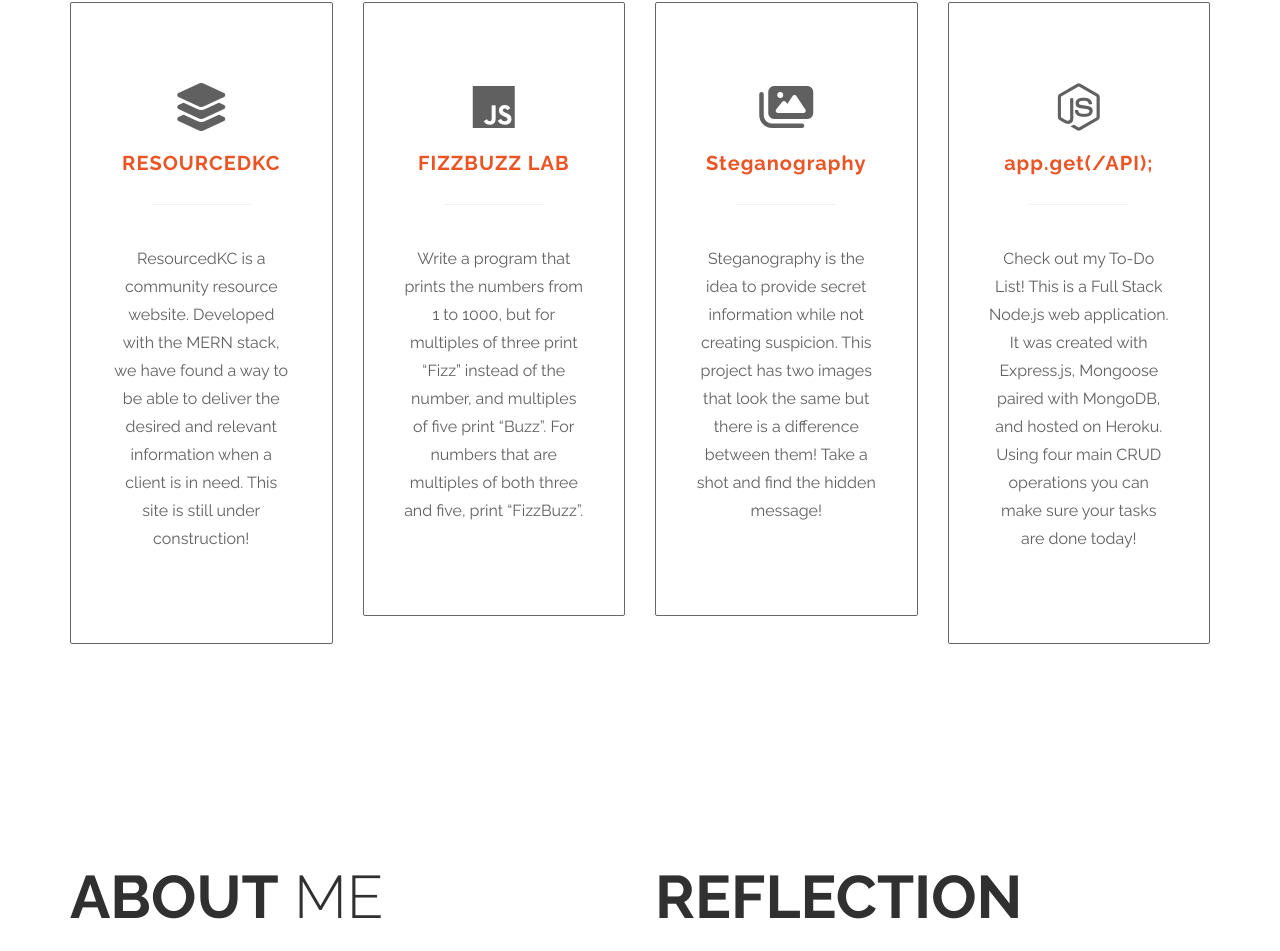
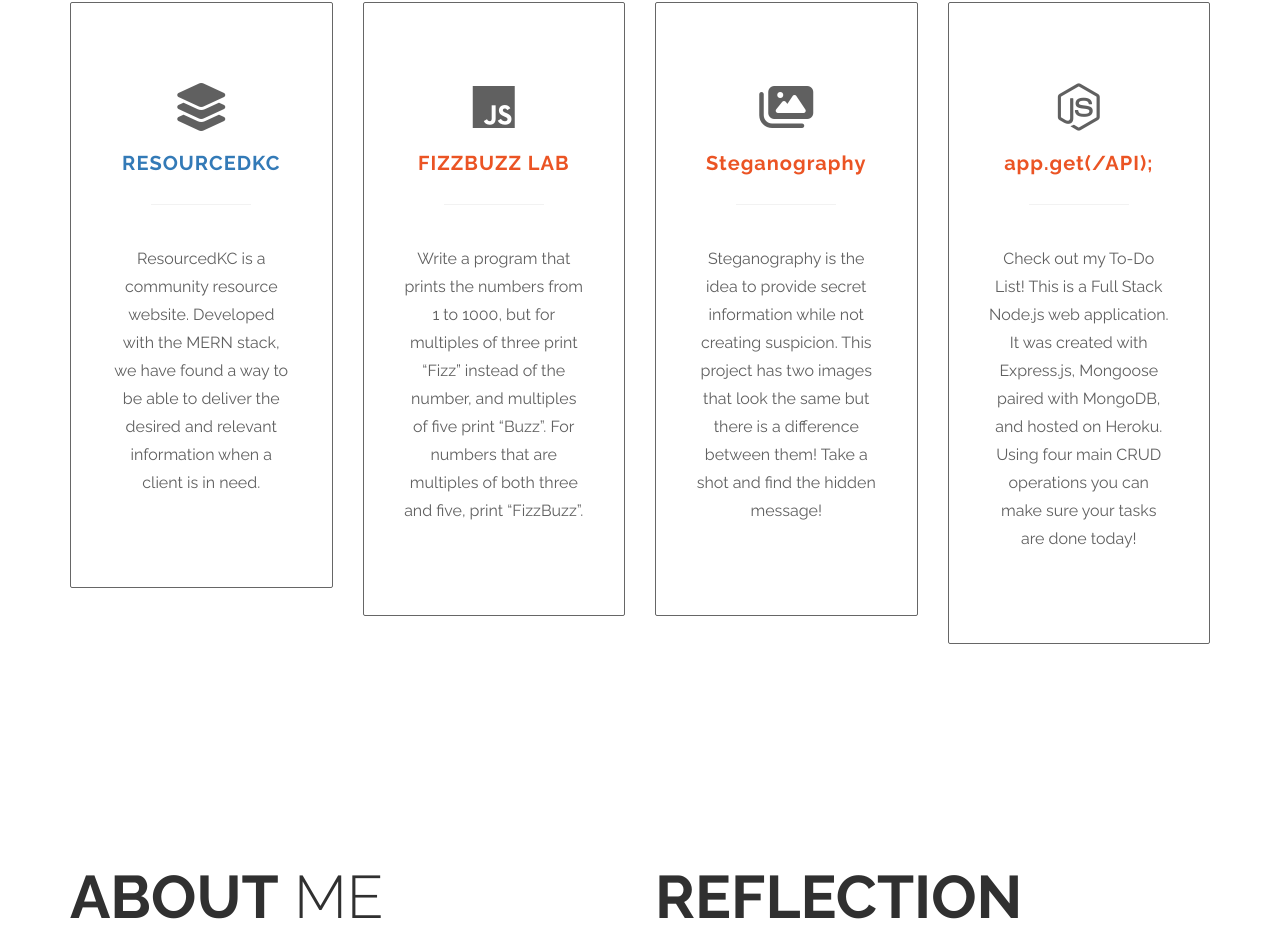
Before and after one commit to kimbrow-slice/JeffKimbrow, a plain HTML site: page index.html in a window 1280 px wide. Shown: the part 1034-1985 px from the top of the page. Drawn offline with Linux system fonts and the light colour scheme.

Commit message:
updating Capstone

```diff
--- a/index.html
+++ b/index.html
@@ -90,9 +90,9 @@ https://templatemo.com/tm-464-ultra-profile
                 <div class="col-md-3 col-sm-3">
                     <div class="projects-wrapper">
                         <i class="fas fa-layer-group fa-3x"></i>
-                        <h3 class="text-uppercase tm-projects-h3">ResourcedKC</h3>
+                        <h3 class="text-uppercase tm-projects-h3"><a href="http://www.resourcedkc.org/" >ResourcedKC</a></h3>
                         <hr>
-                        <p>ResourcedKC is a community resource website. Developed with the MERN stack, we have found a way to be able to deliver the desired and relevant information when a client is in need. This site is still under construction!</p>
+                        <p>ResourcedKC is a community resource website. Developed with the MERN stack, we have found a way to be able to deliver the desired and relevant information when a client is in need.</p>
                     </div>
                 </div>
                 <div class="col-md-3 col-sm-3">
```
